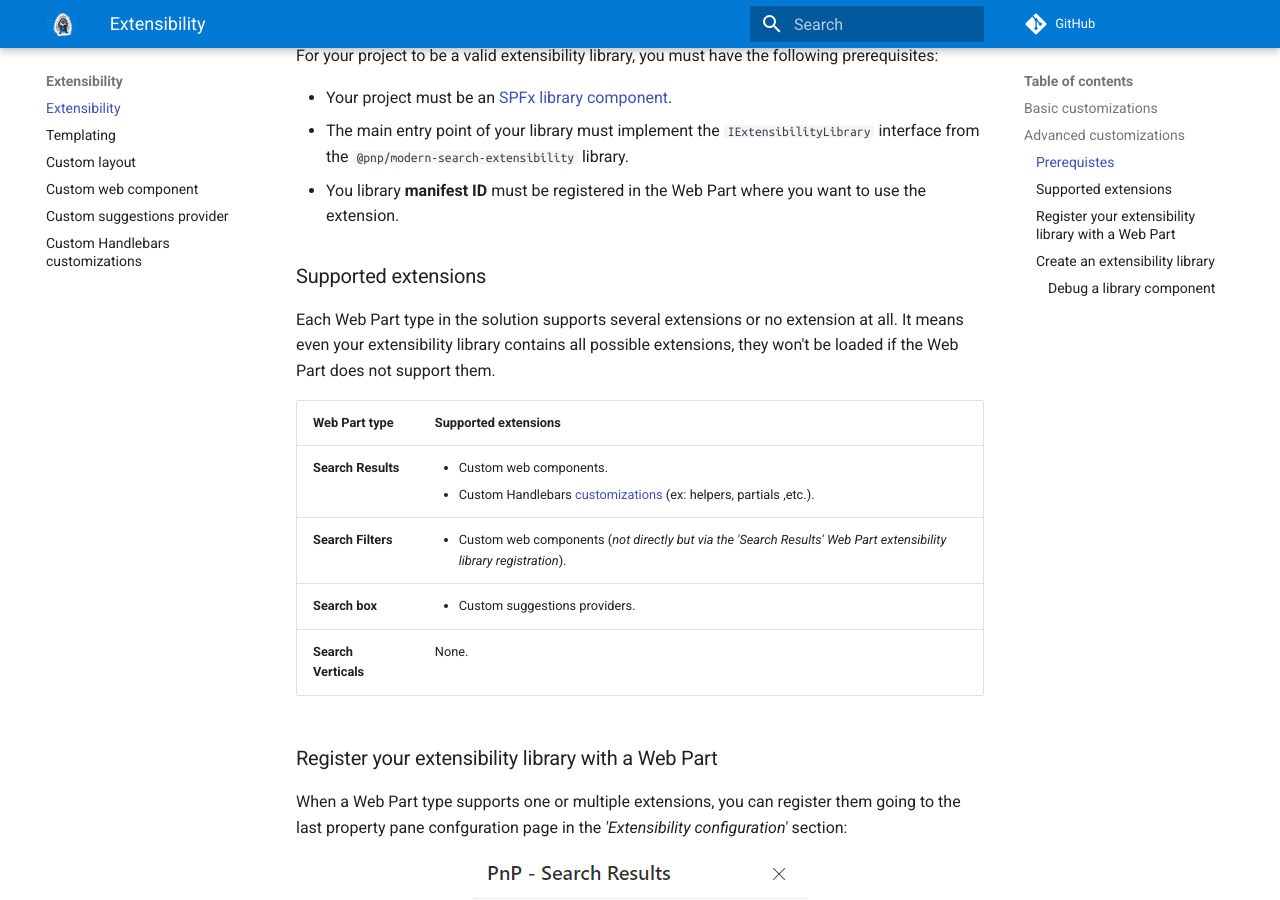
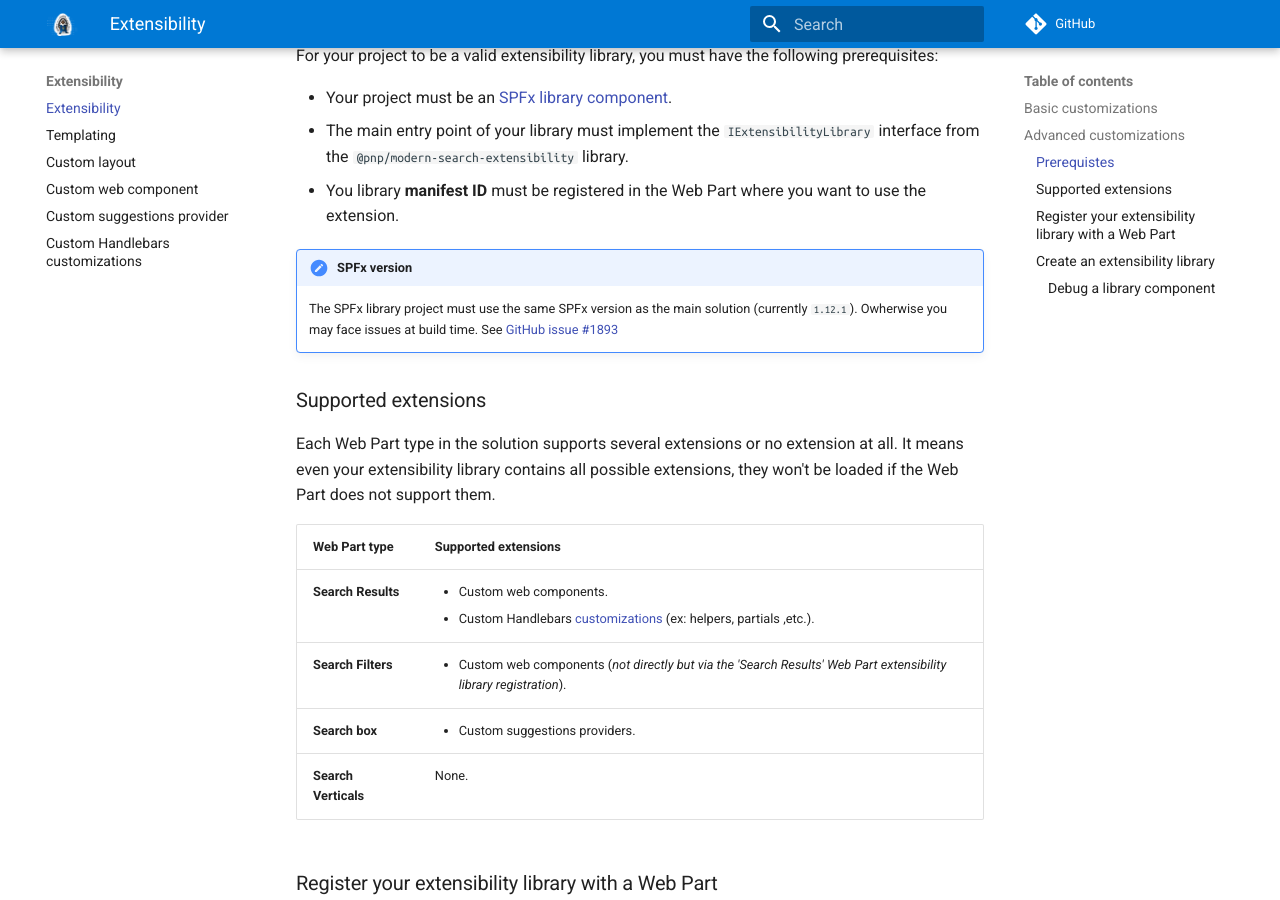
Before and after one commit to dominic5perezd/pnp-modern-search, an MkDocs documentation site: the page built from docs/extensibility/index.md, in a window 1280 px wide and 900 px high, scrolled down 1162 px. Built offline with MkDocs 1.6.1 and Material for MkDocs 9.7.7, drawn with Linux system fonts in a browser that asks for light colours; comment, search, counter and statistics services are not loaded.

Commit message:
- Added note in documentation about SPFx version for extensions (#1952)

```diff
--- a/docs/extensibility/index.md
+++ b/docs/extensibility/index.md
@@ -27,6 +27,9 @@ For your project to be a valid extensibility library, you must have the followin
 - Your project must be an [SPFx library component](https://docs.microsoft.com/en-us/sharepoint/dev/spfx/library-component-overview).
 - The main entry point of your library must implement the `IExtensibilityLibrary` interface from the `@pnp/modern-search-extensibility` library.
 - You library **manifest ID** must be registered in the Web Part where you want to use the extension.
+
+!!! important "SPFx version"
+    The SPFx library project must use the same SPFx version as the main solution (currently `1.12.1`). Owherwise you may face issues at build time. See [GitHub issue #1893](https://github.com/microsoft-search/pnp-modern-search/issues/1893)
 
 ### Supported extensions
 
```
